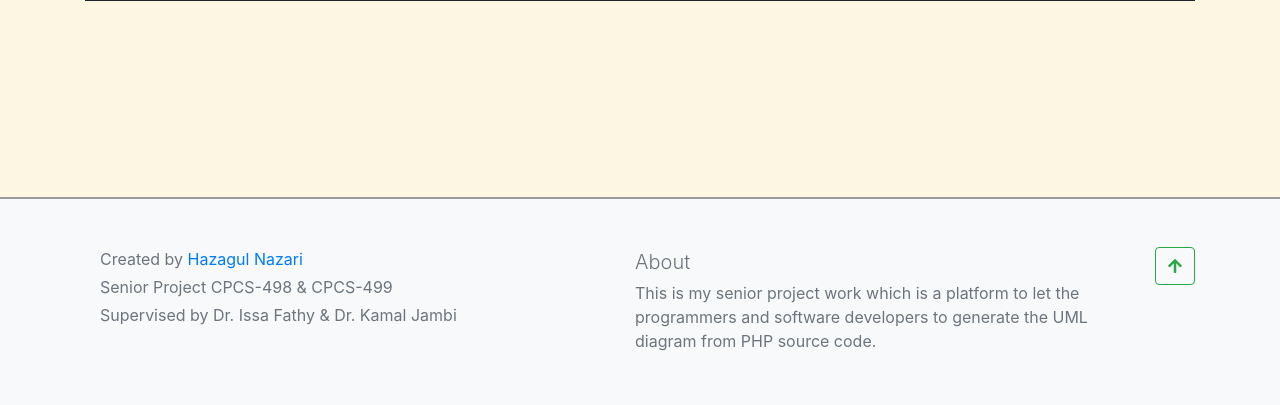
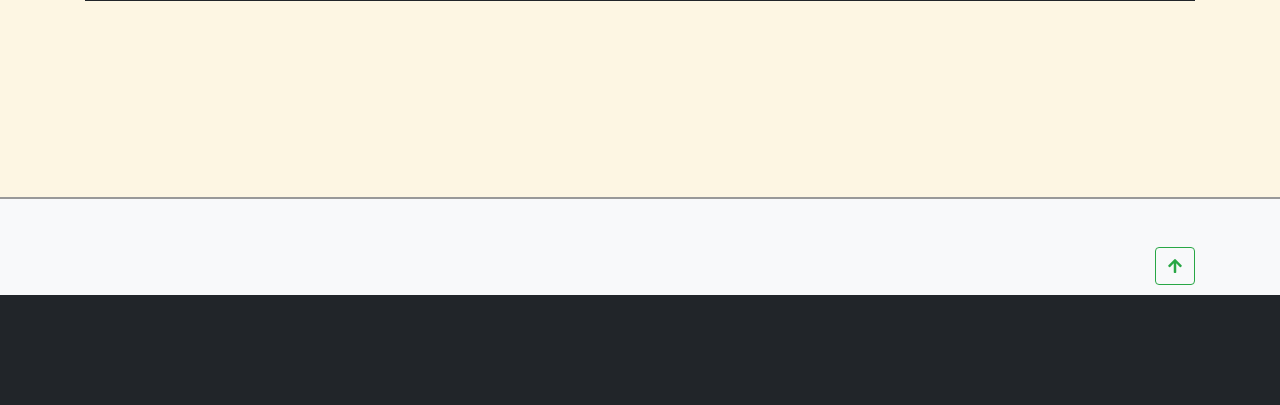
Before and after one commit to AzarguNazari/PHP-To-UML, a PHP site: page / in a window 1280 px wide. Shown: the part 518-923 px from the top of the page. After the commit the page ends 813 px from the top, so only its background shows below. Run offline with PHP 8.4, Linux system fonts and the light colour scheme; some libraries are stand-ins or nearby versions.

Commit message:
refactor: remove footer content about project creators and senior project

```diff
--- a/src/includes/footer.php
+++ b/src/includes/footer.php
@@ -3,18 +3,6 @@
         <p class="float-right">
             <a href="#" class="btn btn-outline-success"><i class="fas fa-arrow-up"></i></a>
         </p>
-        <div class="row">
-            <div class="col">
-                <p>Created by <a href="https://www.linkedin.com/in/azargul-nazari-a4986387/">Hazagul Nazari</a></p>
-                <p>Senior Project CPCS-498 & CPCS-499</p>
-                <p>Supervised by Dr. Issa Fathy & Dr. Kamal Jambi</p>
-            </div>
-            <div class="col">
-                <p class="lead">About</p>
-                <p>This is my senior project work which is a platform to let the programmers and software developers to generate the UML diagram from PHP source code.</p>
-            </div>
-        </div>
-
     </div>
 </footer>
 <!-- Bootstrap core JavaScript
```
